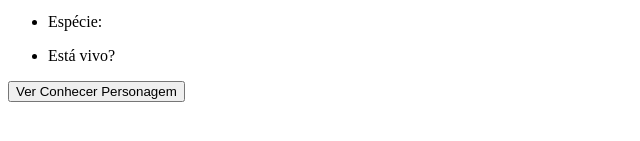
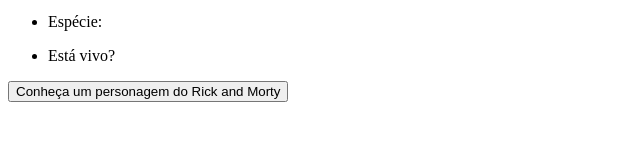
Before and after one commit to RodolfoShaw/DesafioZup, a plain HTML site: page index.html in a window 1280 px wide. Shown: the part 349-490 px from the top of the page, without its empty margins (0-640 px from the left). Drawn offline with Linux system fonts and the light colour scheme.

```diff
--- a/index.html
+++ b/index.html
@@ -16,7 +16,7 @@
                     <li>Espécie: <p id="especie"></p></li>
                     <li>Está vivo? <p id="condicao"></p></li>
                 </ul>
-                <button>Ver Conhecer Personagem</button>
+                <button>Conheça um personagem do Rick and Morty</button>
             </section>
         </main>
     </body>
```
